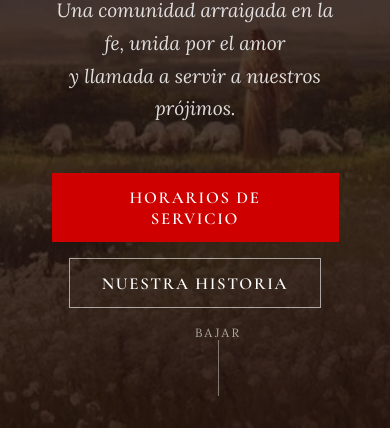
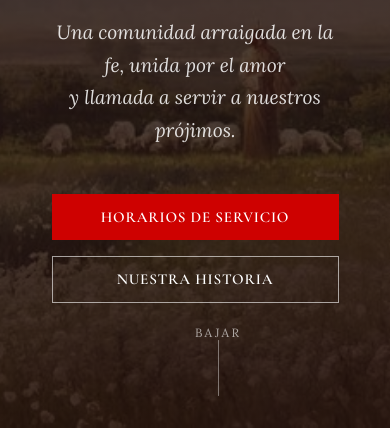
Before and after one commit to kdvasquez/church-website, a plain HTML site: page index.html in a window 390 px wide. Shown: the part 416-844 px from the top of the page. Drawn offline with nearby package versions, Linux system fonts and the light colour scheme; a web font is replaced by a local one.

Commit message:
Fix mobile responsiveness: hero padding, button sizing

```diff
--- a/index.html
+++ b/index.html
@@ -207,12 +207,14 @@
   #home {
     height: 100vh;
     min-height: 600px;
+    padding-top: 80px;
     position: relative;
     display: flex;
     align-items: center;
     justify-content: center;
     text-align: center;
     overflow: hidden;
+    box-sizing: border-box;
   }
 
   .hero-bg {
@@ -320,6 +322,10 @@
     border: none;
     cursor: pointer;
     transition: background 0.25s, transform 0.2s;
+    display: inline-block;
+    max-width: 100%;
+    box-sizing: border-box;
+    text-align: center;
   }
 
   .btn-primary:hover {
@@ -734,20 +740,25 @@
 
   .fb-embed-wrap {
     max-width: 524px;
+    width: 100%;
     margin: 0 auto;
     background: #fff;
     border: 1px solid var(--border-light);
     padding: var(--space-sm);
     box-shadow: 0 4px 20px rgba(206, 1, 0, 0.06);
     text-align: center;
+    box-sizing: border-box;
+    overflow: hidden;
   }
 
   .fb-embed-wrap .fb-page {
     display: inline-block !important;
+    width: 100% !important;
     max-width: 100%;
   }
 
   .fb-embed-wrap iframe {
+    width: 100% !important;
     max-width: 100% !important;
   }
 
@@ -1101,6 +1112,38 @@
       display: none;
     }
   }
+
+  @media (max-width: 400px) {
+    .hero-buttons {
+      flex-direction: column;
+      width: 100%;
+    }
+
+    .hero-buttons a {
+      width: 100%;
+      text-align: center;
+    }
+
+    .services-grid {
+      grid-template-columns: 1fr;
+    }
+
+    .value-item {
+      padding: var(--space-md);
+    }
+
+    .contact-detail {
+      flex-wrap: wrap;
+    }
+
+    .btn-primary,
+    .btn-outline {
+      width: 100%;
+      padding: 0.85rem var(--space-md);
+      font-size: 0.95rem;
+      letter-spacing: 0.05em;
+    }
+  }
 </style>
 </head>
 <body>
```
